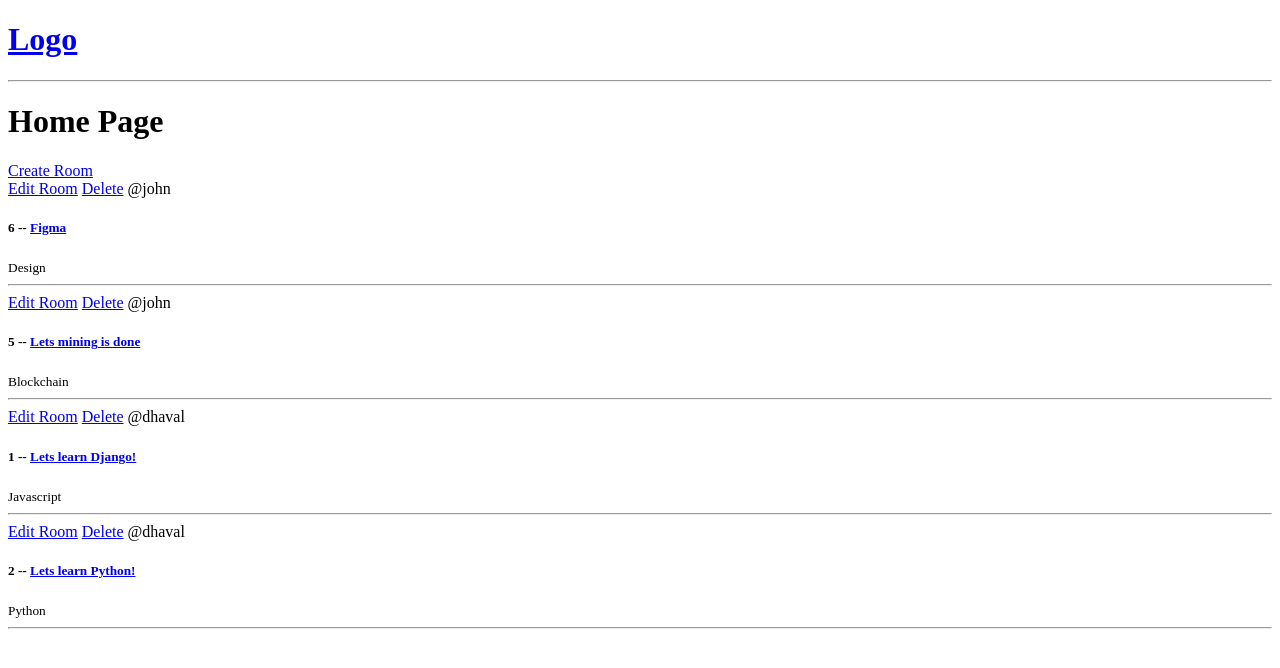
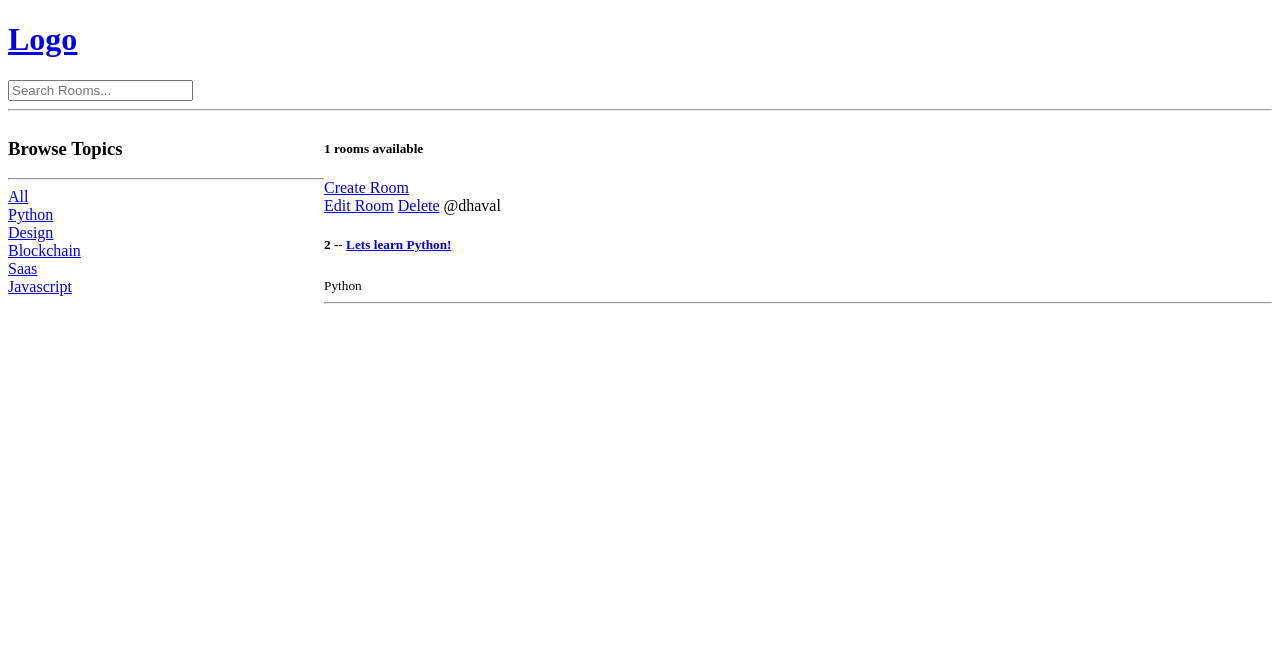
Before and after one commit to dhvll/Decode, a Django app: a page that uses src/base/templates/navbar.html in a window 1280 px wide. Shown: the top 668 px of the page. Run offline with Django 3.2, Linux system fonts and the light colour scheme; data comes from the database, SQL or seed files in the repository; both versions use the stored data as it was after the commit.

Commit message:
Searching
Search Functionality Added. We can search keywords related to topicname, name, description which will give us the query back.

```diff
--- a/src/base/templates/base/home.html
+++ b/src/base/templates/base/home.html
@@ -2,10 +2,36 @@
 
 {% block content %}
 
-    <h1>Home Page</h1>
+    <style>
+        .home-container {
+            display: grid;
+            grid-template-columns: 1fr 3fr;
+        }
+    </style>
+
+    <div class="home-container">
+
         <div>
+            <h3>Browse Topics</h3>
+            <hr>
 
+            <div>
+                <a href="{% url 'home' %}">All</a>
+            </div>
+
+            <div>
+                {% for topic in topics %}
+                    <div>
+                        <a href="{% url 'home' %}?q={{topic.name}}">{{topic.name}}</a>
+                    </div>
+                {% endfor %}
+            </div>
+        </div>
+
+        <div>
+            <h5>{{room_count}} rooms available</h5>
             <a href="{% url 'create-room' %}">Create Room</a>
+            <div>
                 {% for room in rooms %}
                     <div>
                         <a href="{% url 'update-room' room.id %}">Edit Room</a>
@@ -17,4 +43,8 @@
                     </div>
                 {% endfor %}
             </div>
+        </div>
+
+    </div>
+
 {% endblock content %}
--- a/src/base/templates/navbar.html
+++ b/src/base/templates/navbar.html
@@ -2,4 +2,8 @@
     <h1>Logo</h1>
 </a>
 
+<form action="{% url 'home' %}">
+    <input type="text" name="q" placeholder="Search Rooms..." />
+</form>
+
 <hr>
--- a/src/base/views.py
+++ b/src/base/views.py
@@ -1,11 +1,23 @@
 from django.shortcuts import render, redirect
-from .models import Room
+from django.db.models import Q
+from .models import Room, Topic
 from .forms import RoomForm
 
 def home(request):
-    rooms = Room.objects.all()
+    q = request.GET.get('q') if request.GET.get('q') != None else ''
+
+    rooms = Room.objects.filter(
+        Q(topic__name__icontains=q) |
+        Q(name__icontains=q)|
+        Q(description__icontains=q)
+    )
+
+    topics = Topic.objects.all()
+    room_count = rooms.count()
     context = {
         'rooms': rooms,
+        'topics': topics,
+        'room_count': room_count,
     }
     return render(request, 'base/home.html', context)
 
```
Also changed, not shown: src/db.sqlite3. Lines whose indentation alone changed are shown as unchanged.
